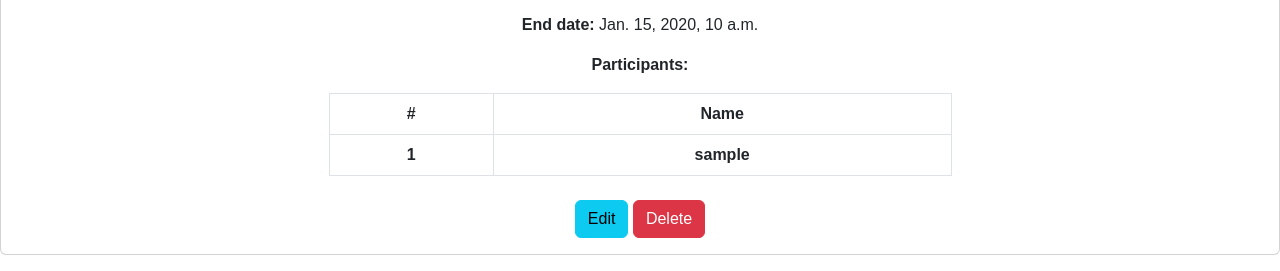
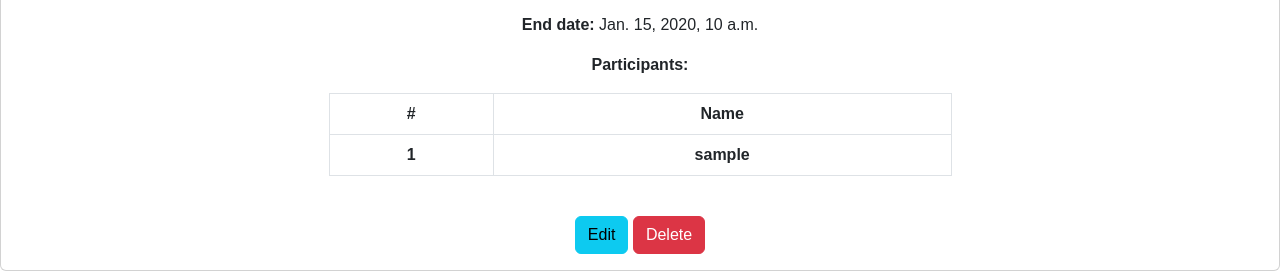
Before and after one commit to jakkemomo/meetups, a Django app: page /events/1/ in a window 1280 px wide. Shown: the part 585-856 px from the top of the page. Run offline with Django 4.2, Linux system fonts and the light colour scheme; a user stored in the database is signed in; tables that the repository leaves empty hold one stand-in row (values such as "Sample post"); grey boxes marked "Sample" are stand-in pictures; lists and menus that the app fills with data are empty; parts of the project's set-up code (start-up, migrations or seed data) failed here and were passed over; some libraries are stand-ins or nearby versions; some web fonts are replaced.

Commit message:
Refactor detail html

```diff
--- a/apps/events/templates/events/detail.html
+++ b/apps/events/templates/events/detail.html
@@ -45,7 +45,7 @@
                         </tbody>
                     </table>
                 </div>
-
+                <div  class="pt-md-3">
                 {% if request.user.is_authenticated %}
                     {% if request.user != object.created_by %}
                         {% if request.user in object.participants.all %}
@@ -62,7 +62,6 @@
                                     </form>
                                 {% endfor %}
                             </div>
-
                             {% if rating_object %}
                                 <form action="{% url 'events:remove_rating' object.id %}" method="post">
                                     {% csrf_token %}
@@ -85,7 +84,7 @@
                         <a href="{% url 'events:event_deletion' object.id %}" class="btn btn-danger">Delete</a>
                     {% endif %}
                 {% endif %}
-
+                </div>
             </div>
         </div>
     </main>
```
Lines whose indentation alone changed are shown as unchanged.
